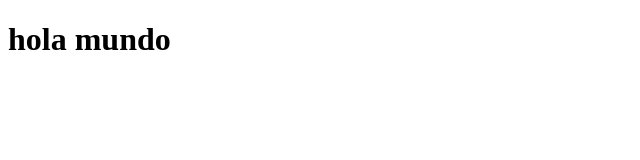
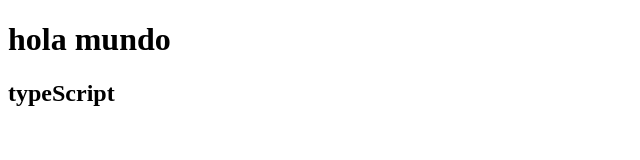
Before and after one commit to emiliozapata123/front-end-ejercicios, a plain HTML site: page i.html in a window 1280 px wide. Shown: the whole page, without its empty margins (0-640 px from the left). Drawn offline with Linux system fonts and the light colour scheme.

Commit message:
commit 1

```diff
--- a/i.html
+++ b/i.html
@@ -7,7 +7,7 @@
 </head>
 <body>
     <h1>hola mundo
-
+    <h2>typeScript</h2>
     </h1>
 
 </body>
```
